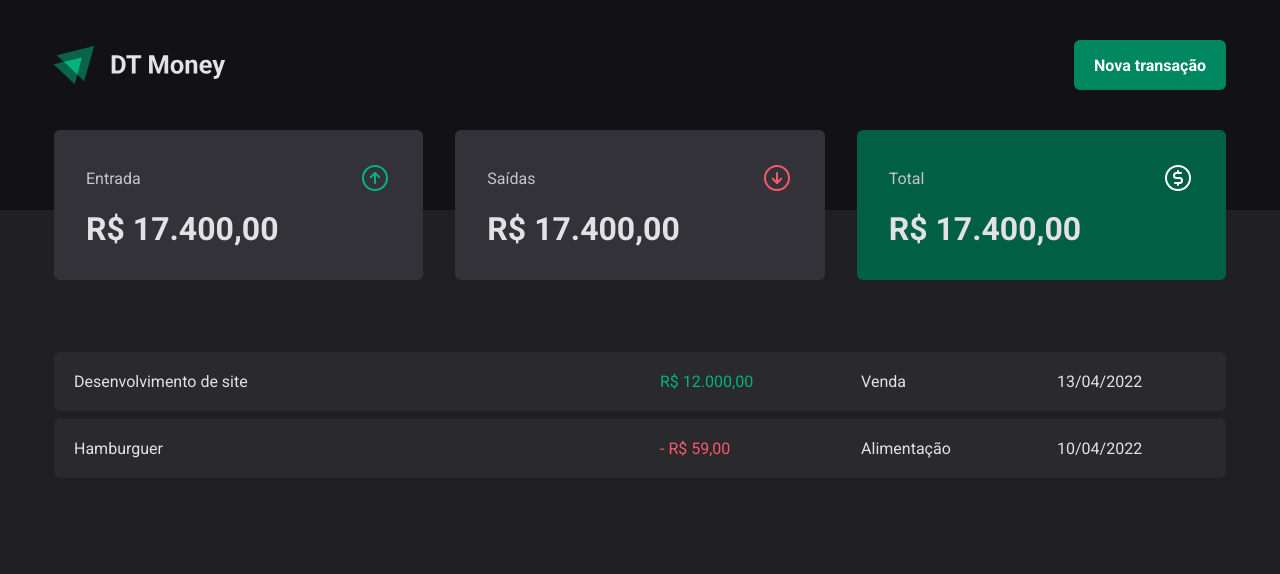
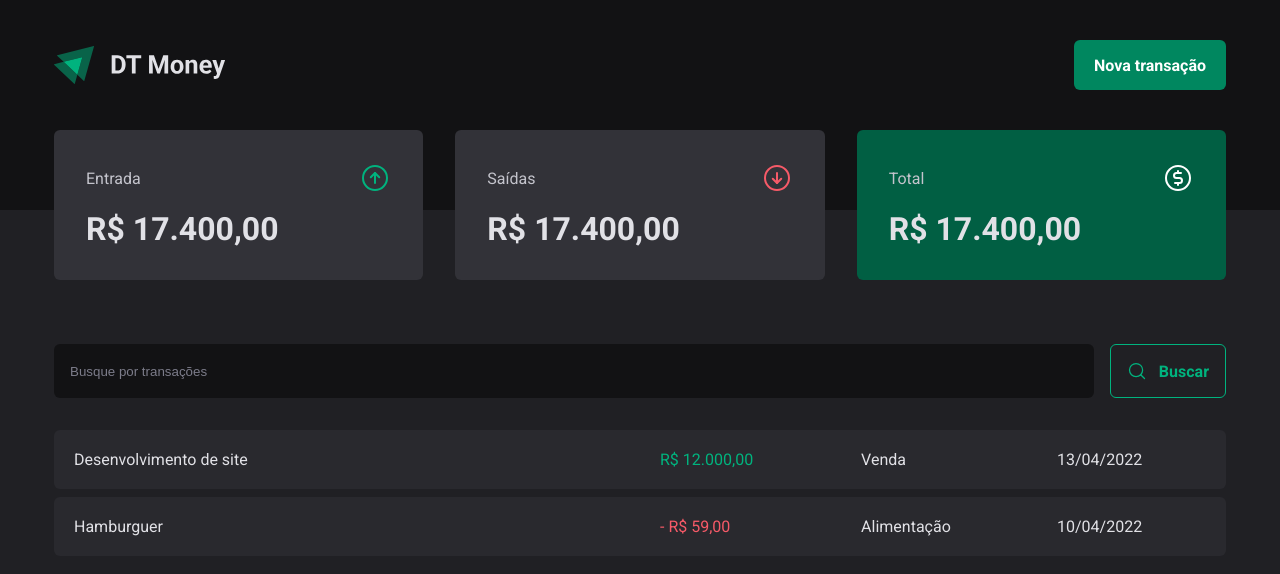
Before and after one commit to vitoorfraga/ignite-dt-money, a React (Vite) app: page / in a window 1280 px wide. Shown: the top 574 px of the page. Built offline with nearby package versions, Linux system fonts and the light colour scheme.

Commit message:
Estrutura visual - Criando um modal acessível | Radix UI

```diff
--- a/package.json
+++ b/package.json
@@ -10,6 +10,7 @@
     "preview": "vite preview"
   },
   "dependencies": {
+    "@radix-ui/react-dialog": "^1.0.4",
     "phosphor-react": "^1.4.1",
     "react": "^18.2.0",
     "react-dom": "^18.2.0",
--- a/src/components/Header/index.tsx
+++ b/src/components/Header/index.tsx
@@ -1,12 +1,28 @@
 import { HeaderContainer, HeaderContent, NewTransactionButton } from "./styles";
 import logoImg from './../../assets/logo.svg'
+import * as Dialog from '@radix-ui/react-dialog';
 
 export default function Header() {
   return (
     <HeaderContainer>
       <HeaderContent>
         <img src={logoImg} alt="" />
-        <NewTransactionButton>Nova transação</NewTransactionButton>
+
+        <Dialog.Root>
+          <Dialog.Trigger asChild>
+            <NewTransactionButton>Nova transação</NewTransactionButton>
+          </Dialog.Trigger>
+
+        <Dialog.Portal>
+          <Dialog.Overlay />
+          <Dialog.Content>
+            <Dialog.Title>Nova transação</Dialog.Title>
+
+            <Dialog.Close />
+          </Dialog.Content>
+        </Dialog.Portal>
+
+        </Dialog.Root>
       </HeaderContent>
     </HeaderContainer>
   )
--- /dev/null
+++ b/src/pages/Transactions/components/SearchForm/index.tsx
@@ -0,0 +1,14 @@
+import { MagnifyingGlass } from "phosphor-react";
+import { SearchFormContainer } from "./styles";
+
+export function SearchForm() {
+  return (
+    <SearchFormContainer>
+      <input type="text" placeholder="Busque por transações" />
+      <button type="submit">
+        <MagnifyingGlass size={20}/>
+        Buscar
+        </button>
+    </SearchFormContainer>
+  )
+}
--- /dev/null
+++ b/src/pages/Transactions/components/SearchForm/styles.ts
@@ -0,0 +1,45 @@
+import { styled } from "styled-components";
+
+export const SearchFormContainer = styled.form`
+  display: flex;
+  gap: 1rem;
+
+  input {
+    flex: 1;
+    border-radius: 6px;
+    border: 0;
+    background: ${props => props.theme['gray-900']};
+    color: ${props => props.theme['gray-300']};
+    padding: 1rem;
+
+    &::placeholder {
+      color: ${props => props.theme['gray-500']};
+    }
+  }
+
+  button {
+    display: flex;
+    align-items: center;
+    gap: 0.75rem;
+
+    border: 0;
+    padding: 1rem;
+    background: transparent;
+    border: 1px solid ${props => props.theme['green-300']};
+
+    color: ${props => props.theme['green-300']};
+    font-weight: bold;
+    border-radius: 6px;
+
+    &:hover {
+      background: ${props => props.theme['green-500']};
+      border: 1px solid ${props => props.theme['green-500']};
+      color: ${props => props.theme['white']};
+
+      transition:
+        background .2s,
+        color .2s,
+        border .2s;
+    }
+  }
+`
--- a/src/pages/Transactions/index.tsx
+++ b/src/pages/Transactions/index.tsx
@@ -1,5 +1,6 @@
 import Header from "../../components/Header";
 import { Summary } from "../../components/Summary";
+import { SearchForm } from "./components/SearchForm";
 import { PriceHightlight, TransactionsContainer, TransactionsTable } from "./styles";
 
 export default function Transactions() {
@@ -10,6 +11,8 @@
 
 
       <TransactionsContainer>
+        <SearchForm />
+
         <TransactionsTable>
           <tbody>
             <tr>
--- a/src/pages/Transactions/styles.ts
+++ b/src/pages/Transactions/styles.ts
@@ -11,7 +11,7 @@
   width: 100%;
   border-collapse: separate;
   border-spacing: 0 0.5rem;
-  /* margin-top: 1.5rem; */
+  margin-top: 1.5rem;
 
   td {
     padding: 1.25rem;
```
Also changed, not shown: 1 other file (tests, documents, lock files or other folders).
